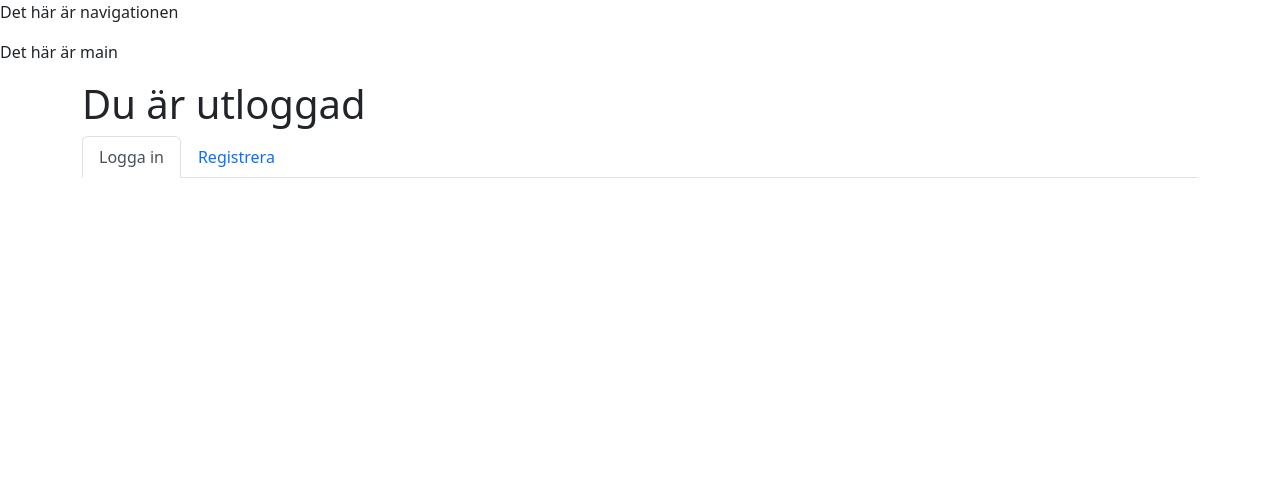
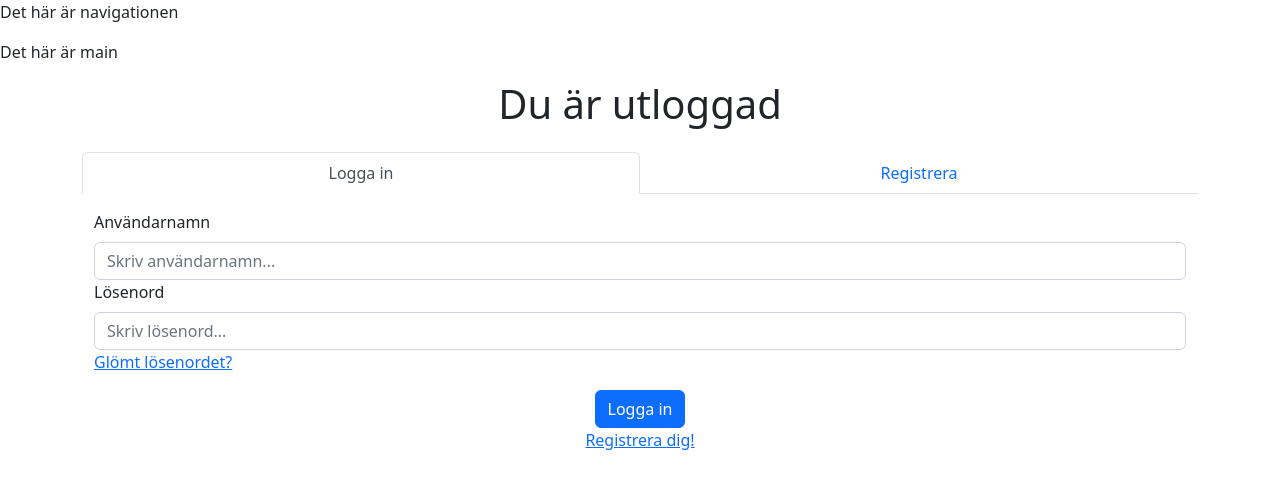
Before and after one commit to CarolineKristensen/Chat-app, a React (Create React App) app: page / in a window 1280 px wide. Shown: the top 488 px of the page. Built offline with nearby package versions, Linux system fonts and the light colour scheme.

Commit message:
Login form base

```diff
--- a/src/components/logged-out/LoggedOutPage.js
+++ b/src/components/logged-out/LoggedOutPage.js
@@ -7,21 +7,29 @@
     Tab,
     Tabs
 } from "react-bootstrap";
+import Login from "./Login";
+import Register from "./Register";
 
 function LoggedOutPage() {
     const [key, setKey] = useState("login");
 
     return (
         <Container>
-            <h1>Du är utloggad</h1>
+            <h1 className="text-center mb-4">Du är utloggad</h1>
             <Tabs
-             id="login"
+            defaultActiveKey="login"
+             id="loginRegister"
              activeKey={key}
              onSelect={(k) => setKey(k)}
              className="mb-3"
+             justify
             >
-                <Tab eventKey="login" title="Logga in"></Tab>
-                <Tab eventKey="register" title="Registrera"></Tab>
+                <Tab eventKey="login" title="Logga in">
+                    <Login />
+                </Tab>
+                <Tab eventKey="register" title="Registrera">
+                    <Register />
+                </Tab>
             </Tabs>
         </Container>
     )
--- a/src/components/logged-out/Login.js
+++ b/src/components/logged-out/Login.js
@@ -1,15 +1,36 @@
 import React from "react";
-import {Form} from "react-bootstrap";
+import {
+    Container,
+    Form,
+    Button,
+} from "react-bootstrap";
 
 function Login() {
 
-    function handleSubmit() {
-        // will fill in later
-    }
-
     return (
-        <>
-        </>
+        <Container>
+            <Form>
+                <Form.Group controlId="formUsername">
+                    <Form.Label>Användarnamn</Form.Label>
+                    <Form.Control type="" placeholder="Skriv användarnamn..." required/>
+                </Form.Group>
+                <Form.Group controlId="formPassword">
+                    <Form.Label>Lösenord</Form.Label>
+                    <Form.Control type="password" placeholder="Skriv lösenord..." required/>
+                </Form.Group>
+                <p id="forgotPwd">
+                    <a href="/">Glömt lösenordet?</a>
+                </p>
+                <div className="text-center">
+                    <Button variant="primary" type="submit">
+                        Logga in
+                    </Button>
+                    <p id="registerLink">
+                        <a href="/">Registrera dig!</a>
+                    </p>
+                </div>
+            </Form>
+        </Container>
     )
 }
 
--- a/src/components/logged-out/Register.js
+++ b/src/components/logged-out/Register.js
@@ -0,0 +1,17 @@
+import React from "react";
+import {
+    Container,
+    Form,
+    Button,
+} from "react-bootstrap";
+
+function Register() {
+
+    return (
+        <Container>
+            Registrera
+        </Container>
+    )
+}
+
+export default Register;
```
Also changed, not shown: src/components/logged-out/LoginForm.js (deleted), src/components/logged-out/RegisterForm.js (deleted).
